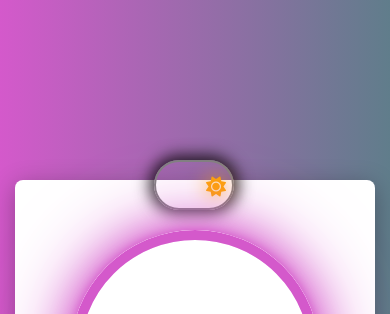
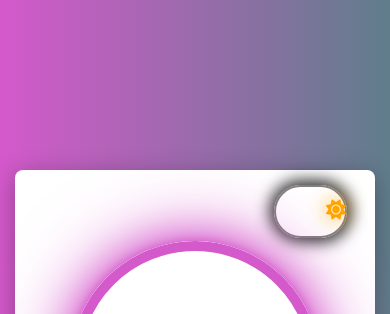
Before and after one commit to RR-Sahoo/Stopwatch, a plain HTML site: page index.html in a window 390 px wide. Shown: the top 314 px of the page. Drawn offline with nearby package versions, Linux system fonts and the light colour scheme.

Commit message:
Make Responsive

```diff
--- a/index.html
+++ b/index.html
@@ -15,6 +15,9 @@
         }
         body{
             background: linear-gradient(to left, #607d8b,#d459cb);
+            background-repeat: no-repeat;
+            background-position: center;
+            background-size: cover;
             display: flex;
             justify-content: center;
             align-items: center;
@@ -142,9 +145,9 @@
             display: none;
         }
         label{
-            position: absolute;
-            top: 19%;
-            right: 40%;
+            position: relative;
+            left: 35%;
+            top: -20px;
             height: 50px;
             width: 80px;
             border: 2px solid gray;
@@ -185,12 +188,13 @@
     </style>
 </head>
 <body>
-    <input type="checkbox"  id="switch-button" onclick="darkLight()">
-    <label for="switch-button">
-        <i class="fa fa-sun"></i>
-        <i class="fa fa-moon"></i>
-    </label>
+
     <div class="wrap">
+        <input type="checkbox"  id="switch-button" onclick="darkLight()">
+        <label for="switch-button">
+            <i class="fa fa-sun"></i>
+            <i class="fa fa-moon"></i>
+        </label>
         <div id="timer">
             <svg width="260" height="260">
                  <circle class="defaultCircle" cx="125" cy="125" r="120" style="stroke: #ff88fb;" stroke-width="10" fill="none" stroke-linecap="round"/>
```
